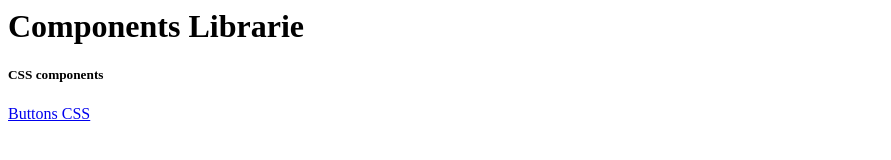
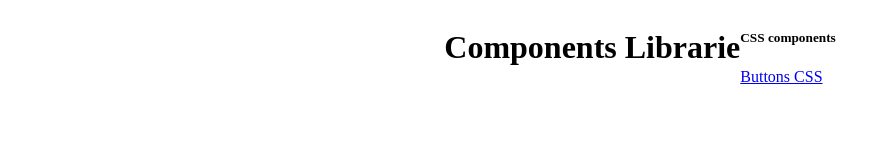
Before and after one commit to LypeHim/Components, a plain HTML site: page index.html in a window 1280 px wide. Shown: the whole page, without its empty margins (0-891 px from the left). Drawn offline with Linux system fonts and the light colour scheme; the site is published under a folder, as on GitHub Pages, so addresses that start at the root find nothing.

Commit message:
preparação para os componentes buttons

```diff
--- a/index.html
+++ b/index.html
@@ -3,7 +3,7 @@
     <meta charset="UTF-8">
     <meta name="viewport" content="width=device-width, initial-scale=1.0">
     <title>Components</title>
-    <link rel="stylesheet" href="/src/css/style.css">
+    <link rel="stylesheet" href="src/css/style.css">
 </head>
 <body>
 
@@ -11,7 +11,7 @@
 
     <section>
         <h5>CSS components</h5>
-        <a href="/pages/css-components/">Buttons CSS</a>
+        <a href="pages/css-components/buttons.html">Buttons CSS</a>
 
     </section>
 
--- a/src/css/style.css
+++ b/src/css/style.css
@@ -1,4 +1,31 @@
+:root {
+    /*Pattern colors 1*/
+    --pattern-one-first-color: #84754E;
+    --pattern-one-sec-color:    #012169;
+    --pattern-one-third-color:  #C99700;
+    --pattern-one-fourth-color: #19253A;
+    --pattern-one-fiveth-color: #111419;
+    --pattern-one-sixth-color:  #F9F3E4;
+}
+
+
+/* Templates baseados no pattern da hoegaarden */
+
+
 body {
     display: flex;
     justify-content: center;
 }
+
+h1 {
+    width: max-content;
+}
+
+
+/* Buttons */
+
+/* Close Buttons */
+
+/* Play Buttons */
+
+/* Enlarge Buttons */
```
Also changed, not shown: pages/css-components/buttons.html (+4 -0 lines).
